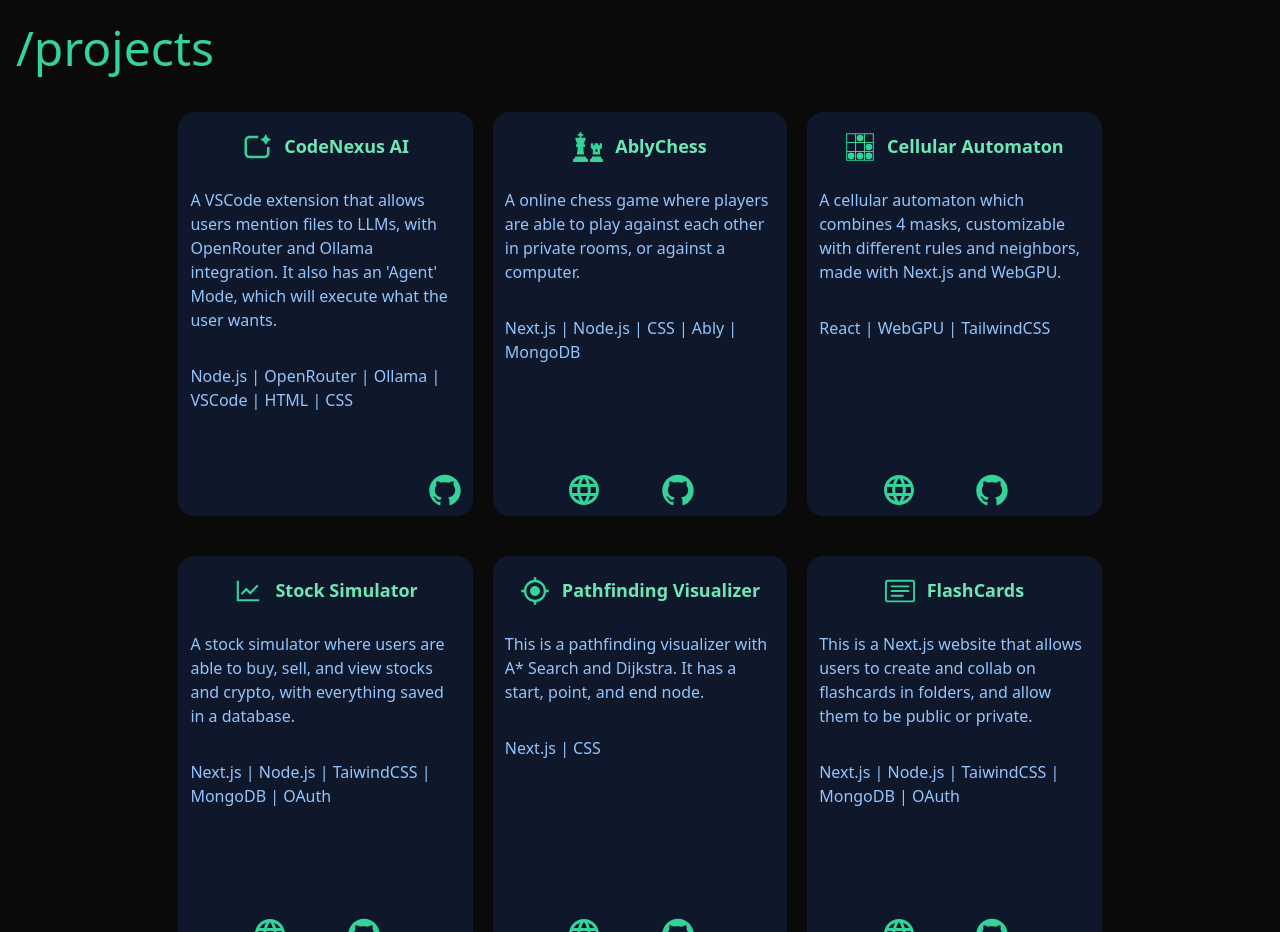
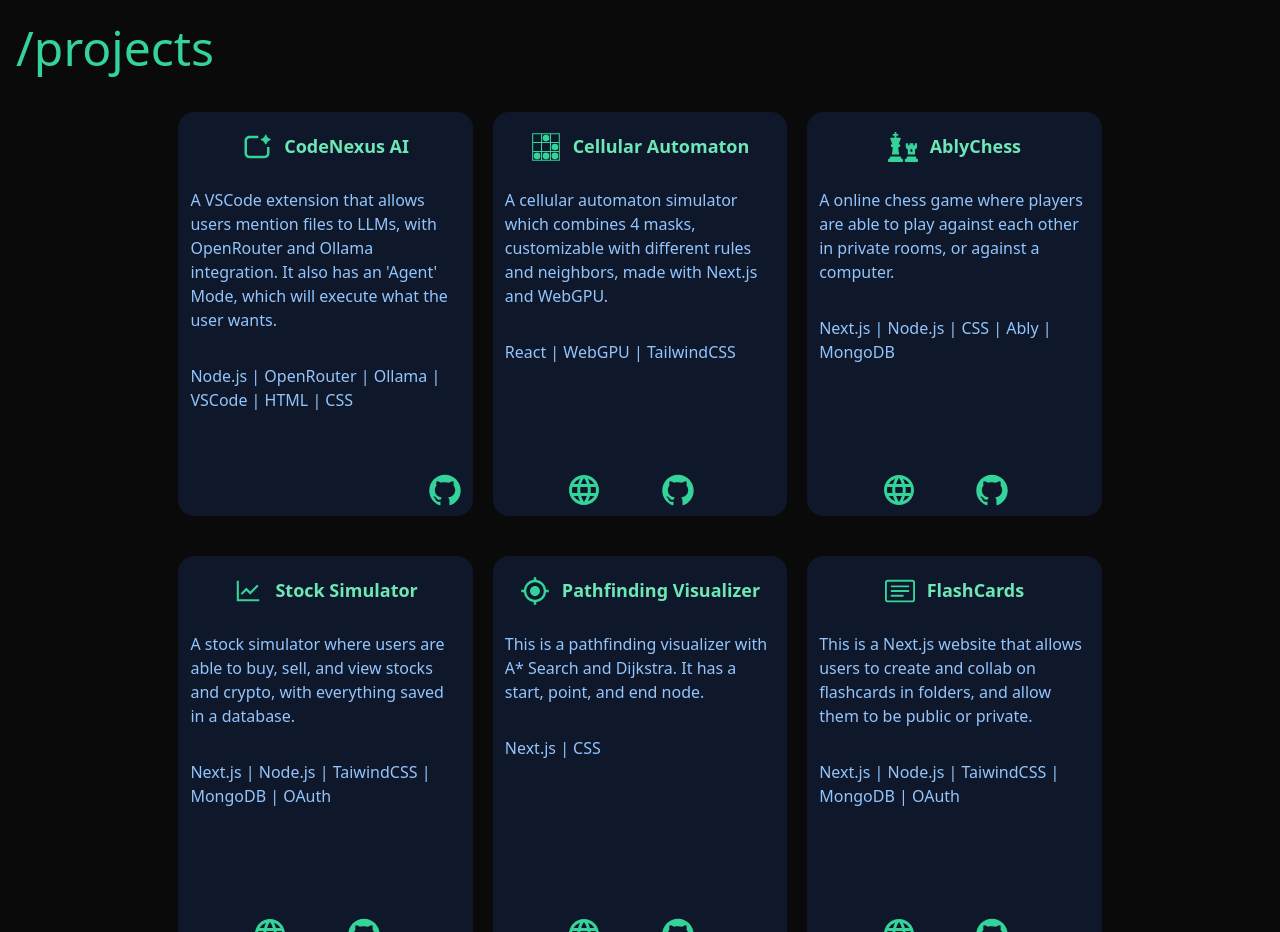
Before and after one commit to omarabdiwali/next-portfolio, a Next.js app: page / in a window 1280 px wide. Shown: the part 860-1792 px from the top of the page. Built offline with nearby package versions, Linux system fonts and the light colour scheme.

Commit message:
updated description, reordered

```diff
--- a/components/projects.js
+++ b/components/projects.js
@@ -14,15 +14,15 @@ export const projects = [
   },
 
   {
-    title: ["AblyChess", <FaChess className="text-emerald-400 text-3xl" key={1} /> ],
-    body: ["A online chess game where players are able to play against each other in private rooms, or against a computer.", "Next.js | Node.js | CSS | Ably | MongoDB"],
-    footer: [ "https://github.com/omarabdiwali/ably-chess", "https://ably-chess.vercel.app" ],
+    title: ["Cellular Automaton", <GiConwayLifeGlider className="text-emerald-400 text-3xl" key={1} />],
+    body: ["A cellular automaton simulator which combines 4 masks, customizable with different rules and neighbors, made with Next.js and WebGPU.", "React | WebGPU | TailwindCSS"],
+    footer: [ "https://github.com/omarabdiwali/cellular-automaton", "https://cellularautomaton.vercel.app" ]
   },
 
   {
-    title: ["Cellular Automaton", <GiConwayLifeGlider className="text-emerald-400 text-3xl" key={2} />],
-    body: ["A cellular automaton which combines 4 masks, customizable with different rules and neighbors, made with Next.js and WebGPU.", "React | WebGPU | TailwindCSS"],
-    footer: [ "https://github.com/omarabdiwali/cellular-automaton", "https://cellularautomaton.vercel.app" ]
+    title: ["AblyChess", <FaChess className="text-emerald-400 text-3xl" key={2} /> ],
+    body: ["A online chess game where players are able to play against each other in private rooms, or against a computer.", "Next.js | Node.js | CSS | Ably | MongoDB"],
+    footer: [ "https://github.com/omarabdiwali/ably-chess", "https://ably-chess.vercel.app" ],
   },
 
   {
```
